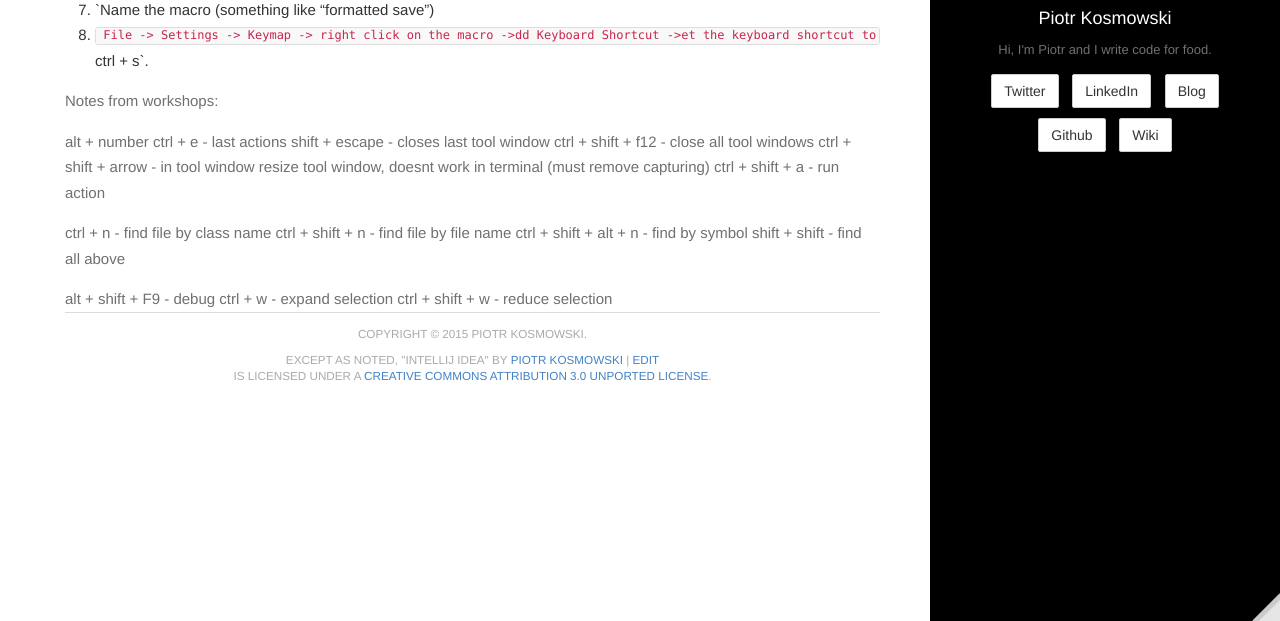
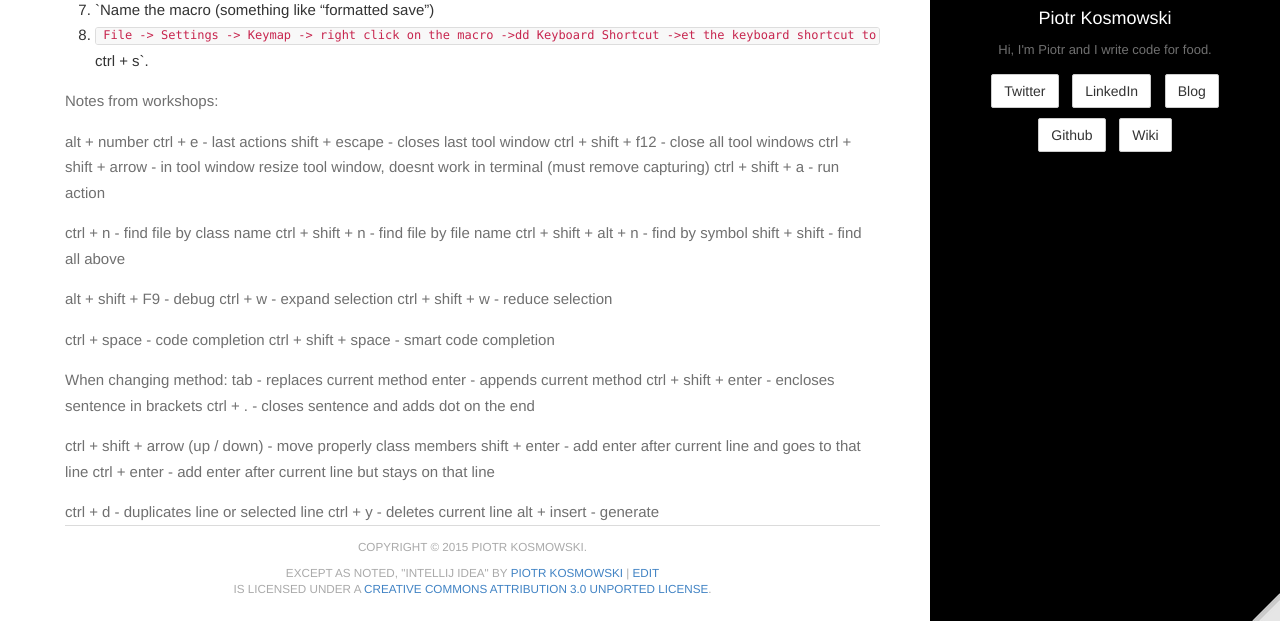
Before and after one commit to kospiotr/kospiotr.github.io, a Jekyll site: the page built from wiki/intellij-idea.md, in a window 1280 px wide and 900 px high, scrolled down 558 px, cut to the strip 279-900 px from the top of the window. Built offline with Jekyll 4.4.1, drawn with Linux system fonts in a browser that asks for light colours; Markdown is read by kramdown in place of the engine named in the settings.

Commit message:
Update intellij-idea.md

```diff
--- a/wiki/intellij-idea.md
+++ b/wiki/intellij-idea.md
@@ -58,3 +58,20 @@ shift + shift - find all above
 alt + shift + F9 - debug
 ctrl + w - expand selection
 ctrl + shift + w - reduce selection
+
+ctrl + space - code completion
+ctrl + shift + space - smart code completion
+
+When changing method:
+tab - replaces current method
+enter - appends current method
+ctrl + shift + enter - encloses sentence in brackets
+ctrl + . - closes sentence and adds dot on the end
+
+ctrl + shift + arrow (up / down) - move properly class members
+shift + enter - add enter after current line and goes to that line
+ctrl + enter - add enter after current line but stays on that line
+
+ctrl + d - duplicates line or selected line
+ctrl + y - deletes current line
+alt + insert - generate
```
